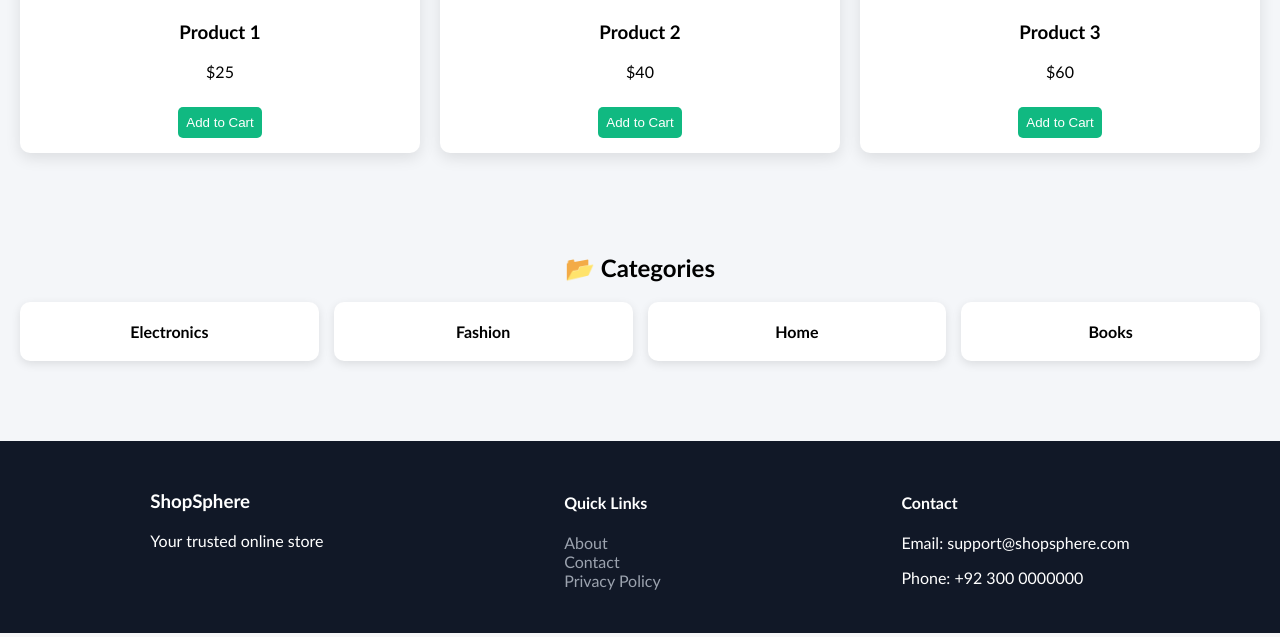
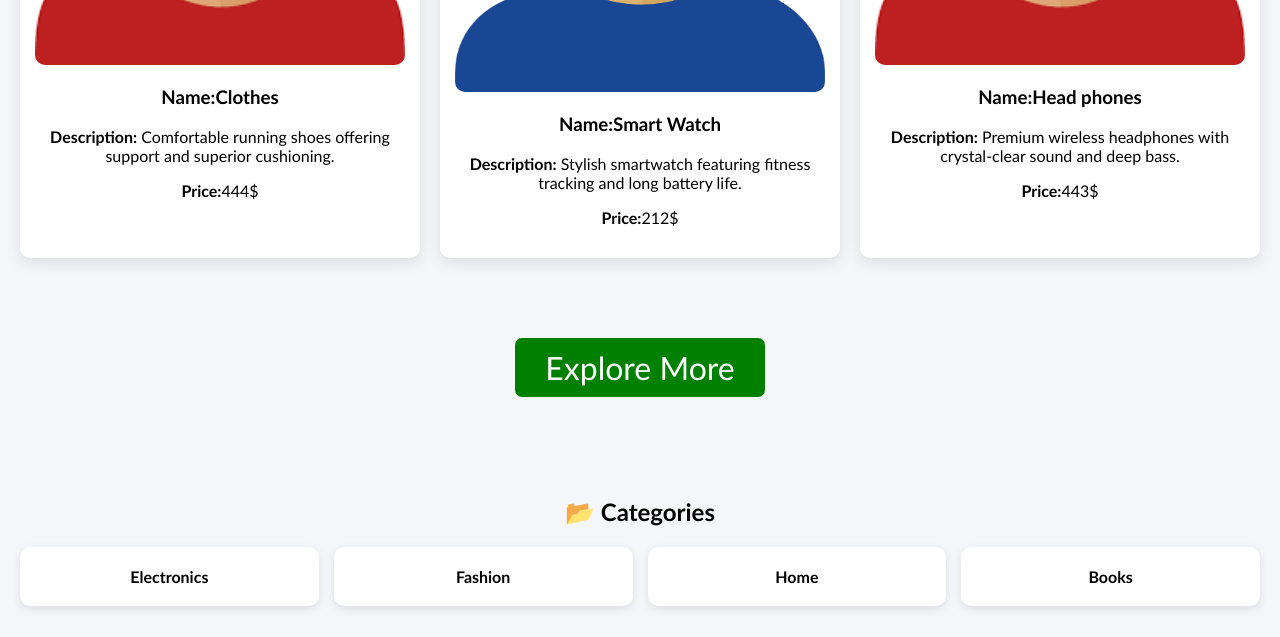
Before and after one commit to ABUBAKAR-008/Shopsphere, a Django app: page / in a window 1280 px wide. Shown: the part 763-1400 px from the top of the page. Run offline with Django 5.2, Linux system fonts and the light colour scheme; a user stored in the database is signed in; data comes from the database, SQL or seed files in the repository; both versions use the stored data as it was after the commit; parts of the project's set-up code (start-up, migrations or seed data) failed here and were passed over.

Commit message:
improvements

```diff
--- a/shopsphere/products/models.py
+++ b/shopsphere/products/models.py
@@ -2,10 +2,10 @@ from django.db import models
 # Create your models here.
 class product(models.Model):
       catagory_choices=[
-           ('sp', 'sports'),
-           ('clo', 'cloth'),
-           ('fash','fashion'),
-           ('lapt','laptop'),
+           ('sport', 'sports'),
+           ('cloth', 'cloth'),
+           ('fashion','fashion'),
+           ('laptop','laptop'),
            ('pc','Computer'),
       ]
       name = models.CharField(max_length=240)
--- a/shopsphere/products/static/products.css
+++ b/shopsphere/products/static/products.css
@@ -42,3 +42,8 @@
       width: 100%;
       padding-block: 10px;
 }
+
+.cat_stock_price p{
+      display: flex;
+      flex-direction: row;
+}
--- a/shopsphere/products/templates/products.html
+++ b/shopsphere/products/templates/products.html
@@ -20,10 +20,10 @@
             {% endif %}
             <h3>{{ product.name }}</h3>
             <p><strong>description:</strong>{{ product.description }}</p>
-            <div>
+            <div class="cat_stock_price">
                 <p><strong>Category:</strong> {{ product.catagory }}</p>
-                <p><strong>Stock:</strong> {{ product.stock }}</p>
-                <p><strong>Price:</strong> {{ product.prices }}</p>
+                <p><strong>Stock: </strong> {{ product.stock }}</p>
+                <p><strong>Price: </strong> {{ product.prices }}</p>
             </div>
 
             <div class="buttons">
--- a/shopsphere/shopsphere/views.py
+++ b/shopsphere/shopsphere/views.py
@@ -1,4 +1,8 @@
 from django.shortcuts import render
-
+from products.models import product
 def homemain(request):
-    return render(request, 'index.html')
+    latest_products = product.objects.all().order_by('-id')[:3]
+    context = {
+        'products': latest_products
+    }
+    return render(request, 'index.html', context)
--- a/shopsphere/static/style.css
+++ b/shopsphere/static/style.css
@@ -5,7 +5,7 @@ body {
 }
 
 /* NAVBAR */
-.navbar {
+.navbar{
     display: flex;
     justify-content: space-between;
     align-items: center;
@@ -14,9 +14,11 @@ body {
     padding: 15px 30px;
 }
 
-.logo {
+.logo a{
     font-size: 22px;
     font-weight: bold;
+    color: white;
+    text-decoration: none;
 }
 
 .search-box {
@@ -208,6 +210,7 @@ span.helptext {
     padding: 15px;
     border-radius: 10px;
     box-shadow: 0 5px 15px rgba(0,0,0,0.1);
+    margin-bottom: 5rem;
 }
 
 .card img {
@@ -223,6 +226,20 @@ span.helptext {
     border: none;
     border-radius: 5px;
     cursor: pointer;
+}
+.explore_more{
+    margin: auto;
+    background-color: green;
+    width: fit-content;
+    padding: 10px 30px;
+    font-size: 2rem;
+    color: white;
+    text-decoration: none;
+    border-radius: 7px;
+}
+.explore_more a{
+    color: white;
+    text-decoration: none;
 }
 
 /* CATEGORIES */
@@ -258,3 +275,14 @@ span.helptext {
 .prodct_link{
     margin-inline: 1rem;
 }
+
+.cat_stock_price{
+    display: flex;
+    justify-content: center;
+    align-items: center;
+    flex-wrap: wrap;
+    background-color: #5a5c61;
+    color: white;
+    border: 1px solid blue;
+    border-radius: 5px;
+}
--- a/shopsphere/templates/base.html
+++ b/shopsphere/templates/base.html
@@ -14,7 +14,9 @@
 
 <!-- ================= NAVBAR ================= -->
 <header class="navbar">
-    <div class="logo">🛒 ShopSphere</div>
+
+    <div class="logo"><a href="{% url 'home' %}">🛒 ShopSphere</a></div>
+
 
     <div class="search-box">
         <input type="text" placeholder="Search products...">
@@ -24,6 +26,7 @@
     <div class="nav-links">
 
         {% if request.user.is_authenticated %}
+            <a href="{% url 'home' %}">Home</a>
             <a class="prodct_link" href="{% url 'products:allproducts' %}">Products</a>
             <span>Hi, {{ request.user.username }}</span>
             <a href="{% url 'accounts:logout' %}">Logout</a>
--- a/shopsphere/templates/index.html
+++ b/shopsphere/templates/index.html
@@ -4,12 +4,13 @@
     <link rel="stylesheet" href="{% static 'style.css' %}">
 {% endblock %}
 <!-- ================= HERO SECTION ================= -->
+
 {% block content1 %}
  <section class="hero">
     <div class="hero-content">
         <h1>Welcome to ShopSphere</h1>
         <p>Your one-stop shop for everything you love</p>
-        <button>Shop Now</button>
+        <a href="{% url 'products:allproducts' %}"><button>Shop Now</button></a>
     </div>
  </section>
 {% endblock %}
@@ -17,31 +18,26 @@
 {% block content2 %}
   <section class="section">
     <h2>🔥 Featured Products</h2>
-
     <div class="grid">
-
+{% for product in products  %}
         <div class="card">
-            <img src="{% static 'images/p1.jpg' %}" alt="">
-            <h3>Product 1</h3>
-            <p>$25</p>
-            <button>Add to Cart</button>
+            {% if product.photo %}
+                <img src="{{ product.photo.url }}" alt="{{ product.name }}">
+            {% else %}
+                <img src="{% static 'images/placeholder.jpg' %}" alt="{{ product.name }}">
+            {% endif %}
+            <h3><strong>Name:</strong>{{ product.name }}</h3>
+            <p><strong>Description:</strong> {{product.description}}</p>
+            <p><strong>Price:</strong>{{ product.prices }}$</p>
         </div>
 
-        <div class="card">
-            <img src="{% static 'images/p2.jpg' %}" alt="">
-            <h3>Product 2</h3>
-            <p>$40</p>
-            <button>Add to Cart</button>
-        </div>
+{% endfor %}
 
-        <div class="card">
-            <img src="{% static 'images/p3.jpg' %}" alt="">
-            <h3>Product 3</h3>
-            <p>$60</p>
-            <button>Add to Cart</button>
-        </div>
 
     </div>
+<div class="explore_more">
+    <a href="{% url 'products:allproducts' %}">Explore More</a>
+</div>
  </section>
 {% endblock %}
   <!-- ================= CATEGORIES ================= -->
```
Also changed, not shown: shopsphere/db.sqlite3, shopsphere/media/photos/images_p5GuviS.png (added), shopsphere/products/migrations/0004_alter_product_catagory.py (added).
